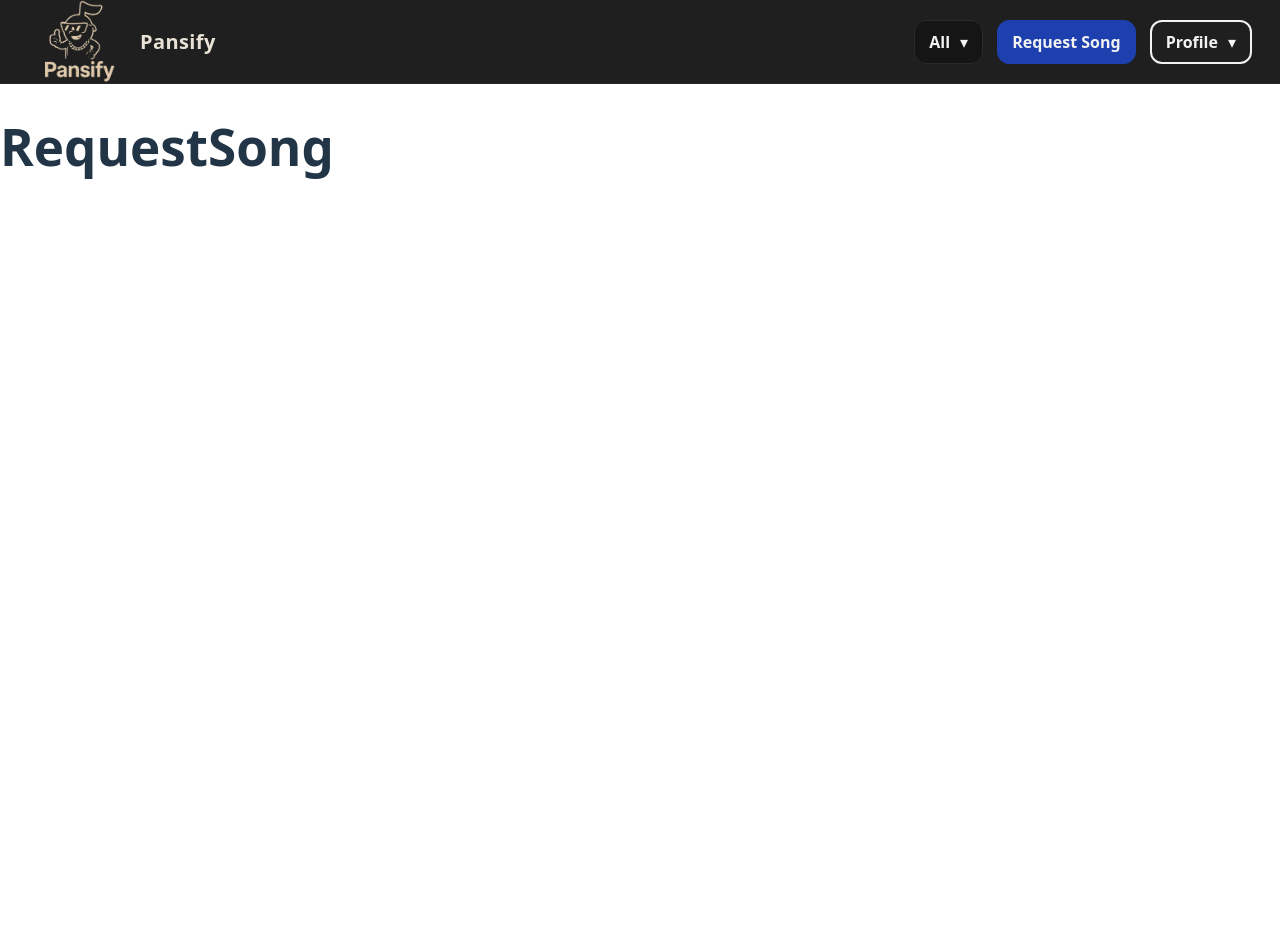
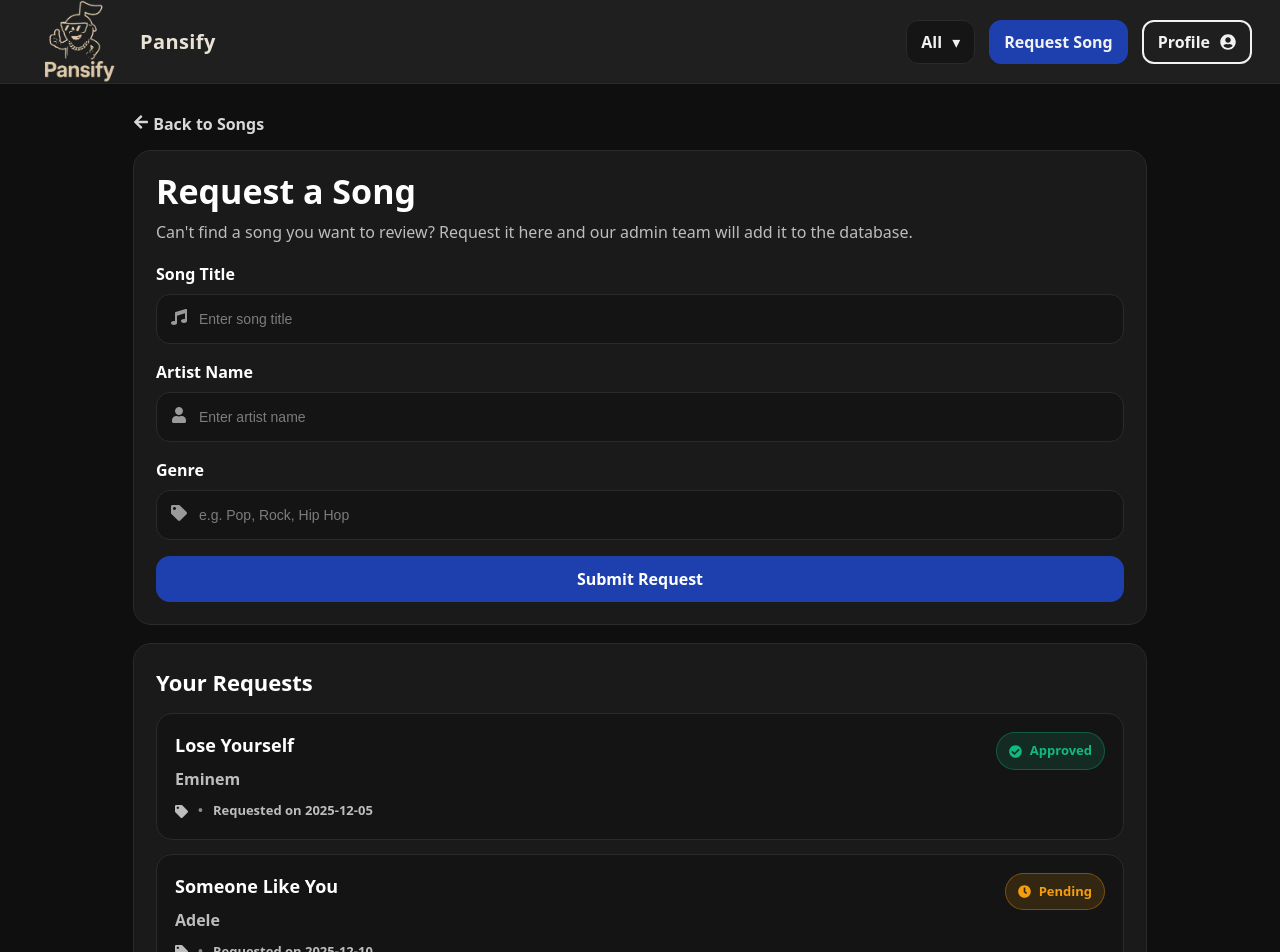
Before and after one commit to Abdalluhhourani54/pansify-frontend, a React (Vite) app: page /request-song in a window 1280 px wide. Shown: the top 952 px of the page. Before the commit the page ends 800 px from the top, so only its background shows below. Built offline with nearby package versions, Linux system fonts and the light colour scheme.

Commit message:
Hour build request song page and added icon using react icon

```diff
--- a/package.json
+++ b/package.json
@@ -12,6 +12,7 @@
   "dependencies": {
     "react": "^19.2.0",
     "react-dom": "^19.2.0",
+    "react-icons": "^5.5.0",
     "react-router-dom": "^7.12.0"
   },
   "devDependencies": {
--- a/src/components/AdminNavbar.jsx
+++ b/src/components/AdminNavbar.jsx
@@ -1,5 +1,6 @@
 import { Link } from "react-router-dom";
 import { useState } from "react";
+import { FaUserCircle, FaSignOutAlt } from "react-icons/fa";
 import "../styles/navbar.css";
 import logo from "../assets/Pansify logo.png";
 
@@ -60,7 +61,10 @@ export default function AdminNavbar() {
             type="button"
             onClick={() => { setProfileOpen(!profileOpen); setGenreOpen(false); }}
           >
-            Profile <span>▾</span>
+            Profile <FaUserCircle />
+
+
+                <span>▾</span>
           </button>
 
           {profileOpen && (
@@ -72,7 +76,10 @@ export default function AdminNavbar() {
               <div className="dd-sep" />
 
               <button className="dd-item" type="button" onClick={() => { alert("Logout UI only"); closeAll(); }}>
-                Logout
+                 Logout
+
+                <FaSignOutAlt />
+
               </button>
             </div>
           )}
--- a/src/components/UserNavbar.jsx
+++ b/src/components/UserNavbar.jsx
@@ -1,5 +1,7 @@
 import { Link } from "react-router-dom";
 import { useState } from "react";
+import { FaUserCircle, FaSignOutAlt } from "react-icons/fa";
+
 import "../styles/navbar.css";
 import logo from "../assets/Pansify logo.png";
 
@@ -66,13 +68,17 @@ export default function UserNavbar() {
             type="button"
             onClick={() => { setProfileOpen(!profileOpen); setGenreOpen(false); }}
           >
-            Profile <span>▾</span>
+            Profile <FaUserCircle />
+
+
           </button>
 
           {profileOpen && (
             <div className="dd-menu">
               <button className="dd-item" type="button" onClick={() => { alert("Logout UI only"); closeAll(); }}>
                 Logout
+            <FaSignOutAlt />
+
               </button>
             </div>
           )}
--- a/src/pages/RequestSong.jsx
+++ b/src/pages/RequestSong.jsx
@@ -1,3 +1,166 @@
+import { useState } from "react";
+import { Link } from "react-router-dom";
+import { FaMusic, FaUser, FaTag, FaArrowLeft,FaClock,FaTimesCircle,FaCheckCircle } from "react-icons/fa";
+import "../styles/requestSong.css";
+
 export default function RequestSong() {
-  return <h1>RequestSong</h1>;
+  const [title, setTitle] = useState("");
+  const [artist, setArtist] = useState("");
+  const [genre, setGenre] = useState("");
+
+  const [requests, setRequests] = useState([
+    {
+      id: 1,
+      title: "Lose Yourself",
+      artist: "Eminem",
+      genre: "Hip Hop",
+      date: "2025-12-05",
+      status: "Approved",
+    },
+    {
+      id: 2,
+      title: "Someone Like You",
+      artist: "Adele",
+      genre: "Pop",
+      date: "2025-12-10",
+      status: "Pending",
+    },
+  ]);
+
+  const handleSubmit = (e) => {
+    e.preventDefault();
+
+    const newRequest = {
+      id: Date.now(),
+      title: title.trim(),
+      artist: artist.trim(),
+      genre: genre.trim(),
+      date: new Date().toISOString().slice(0, 10),
+      status: "Pending",
+    };
+
+    setRequests([newRequest, ...requests]);
+
+    setTitle("");
+    setArtist("");
+    setGenre("");
+  };
+
+  return (
+    <div className="rs-page">
+      <div className="rs-container">
+        <Link className="rs-back" to="/home">
+
+                <FaArrowLeft />   Back to Songs
+        </Link>
+
+        {/* FORM CARD */}
+        <div className="rs-card">
+          <h1 className="rs-title">Request a Song</h1>
+          <p className="rs-subtitle">
+            Can't find a song you want to review? Request it here and our admin team
+            will add it to the database.
+          </p>
+
+          <form className="rs-form" onSubmit={handleSubmit}>
+            <div className="rs-field">
+              <label className="rs-label">Song Title</label>
+              <div className="rs-inputWrap">
+
+                <span className="rs-icon">
+                <FaMusic />
+                </span>
+
+                <input
+                  className="rs-input"
+                  placeholder="Enter song title"
+                  value={title}
+                  onChange={(e) => setTitle(e.target.value)}
+                  required
+                />
+              </div>
+            </div>
+
+            <div className="rs-field">
+              <label className="rs-label">Artist Name</label>
+              <div className="rs-inputWrap">
+                <span className="rs-icon">
+                 <FaUser/>
+                </span>
+
+                <input
+                  className="rs-input"
+                  placeholder="Enter artist name"
+                  value={artist}
+                  onChange={(e) => setArtist(e.target.value)}
+                  required
+                />
+              </div>
+            </div>
+
+            <div className="rs-field">
+              <label className="rs-label">Genre</label>
+              <div className="rs-inputWrap">
+
+                <span className="rs-icon">
+                <FaTag />
+                </span>
+
+                <input
+                  className="rs-input"
+                  placeholder="e.g. Pop, Rock, Hip Hop"
+                  value={genre}
+                  onChange={(e) => setGenre(e.target.value)}
+                  required
+                />
+              </div>
+            </div>
+
+            <button className="rs-btn" type="submit">
+              Submit Request
+            </button>
+          </form>
+        </div>
+
+        {/* REQUESTS LIST */}
+        <div className="rs-card rs-card--list">
+          <h2 className="rs-sectionTitle">Your Requests</h2>
+
+          <div className="rs-list">
+            {requests.map((r) => (
+              <div className="rs-item" key={r.id}>
+                <div className="rs-itemLeft">
+                  <h3 className="rs-itemTitle">{r.title}</h3>
+                  <p className="rs-itemArtist">{r.artist}</p>
+
+                  <div className="rs-itemMeta">
+
+                <FaTag />
+
+                    <span className="rs-metaDot">•</span>
+                    <span className="rs-metaDate">Requested on {r.date}</span>
+                  </div>
+                </div>
+
+                <div className="rs-itemRight">
+                  <span
+                    className={
+                      r.status === "Approved"
+                        ? "rs-badge rs-badge--approved"
+                        : r.status === "Rejected"
+                        ? "rs-badge rs-badge--rejected"
+                        : "rs-badge rs-badge--pending"
+                    }
+                  >
+                    {r.status === "Approved" ? <FaCheckCircle /> : r.status === "Rejected" ? <FaTimesCircle />  : <FaClock /> }
+                    {r.status}
+                  </span>
+                </div>
+              </div>
+            ))}
+          </div>
+        </div>
+      </div>
+    </div>
+  );
 }
--- /dev/null
+++ b/src/styles/requestSong.css
@@ -0,0 +1,184 @@
+.rs-page {
+  background: #0f0f0f;
+  min-height: calc(100vh - 84px);
+  padding: 28px 0;
+}
+
+.rs-container {
+  width: 100%;
+  max-width: 1050px;
+  margin: 0 auto;
+  padding: 0 18px;
+}
+
+.rs-back {
+  display: inline-block;
+  color: #d8d8d8;
+  text-decoration: none;
+  font-weight: 700;
+  margin-bottom: 14px;
+}
+
+.rs-back:hover {
+  text-decoration: underline;
+}
+
+.rs-card {
+  background: #1a1a1a;
+  border: 1px solid #2a2a2a;
+  border-radius: 18px;
+  padding: 22px;
+}
+
+.rs-card--list {
+  margin-top: 18px;
+}
+
+.rs-title {
+  margin: 0;
+  font-size: 34px;
+  font-weight: 900;
+  color: #ffffff;
+}
+
+.rs-subtitle {
+  margin: 10px 0 18px;
+  color: #bdbdbd;
+  line-height: 1.5;
+}
+
+.rs-form {
+  display: grid;
+  gap: 16px;
+}
+
+.rs-field {
+  display: grid;
+  gap: 8px;
+}
+
+.rs-label {
+  color: #ffffff;
+  font-weight: 800;
+}
+
+.rs-inputWrap {
+  display: flex;
+  align-items: center;
+  gap: 10px;
+
+  background: #141414;
+  border: 1px solid #2a2a2a;
+  border-radius: 14px;
+  padding: 12px 14px;
+}
+
+.rs-icon {
+  color: #9a9a9a;
+  font-size: 16px;
+}
+
+.rs-input {
+  width: 100%;
+  border: none;
+  outline: none;
+  background: transparent;
+  color: #ffffff;
+  font-size: 14px;
+}
+
+.rs-input::placeholder {
+  color: #7c7c7c;
+}
+
+.rs-btn {
+  height: 46px;
+  border: none;
+  border-radius: 14px;
+  background: #1e40af;
+  color: #ffffff;
+  font-weight: 900;
+  cursor: pointer;
+}
+
+.rs-btn:hover {
+  filter: brightness(1.1);
+}
+
+.rs-sectionTitle {
+  margin: 0 0 14px;
+  font-size: 22px;
+  font-weight: 900;
+  color: #ffffff;
+}
+
+.rs-list {
+  display: grid;
+  gap: 14px;
+}
+
+.rs-item {
+  background: #141414;
+  border: 1px solid #2a2a2a;
+  border-radius: 16px;
+  padding: 18px;
+
+  display: flex;
+  justify-content: space-between;
+  gap: 14px;
+}
+
+.rs-itemTitle {
+  margin: 0;
+  font-size: 18px;
+  font-weight: 900;
+  color: #ffffff;
+}
+
+.rs-itemArtist {
+  margin: 8px 0 10px;
+  color: #bdbdbd;
+  font-weight: 600;
+}
+
+.rs-itemMeta {
+  display: flex;
+  align-items: center;
+  gap: 10px;
+  color: #bdbdbd;
+  font-size: 13px;
+  font-weight: 600;
+}
+
+.rs-metaDot {
+  opacity: 0.7;
+}
+
+.rs-badge {
+  display: inline-flex;
+  align-items: center;
+  gap: 8px;
+  padding: 8px 12px;
+  border-radius: 999px;
+  font-weight: 900;
+  font-size: 13px;
+  border: 1px solid transparent;
+}
+
+.rs-badge--approved {
+  background: rgba(16, 185, 129, 0.14);
+  border-color: rgba(16, 185, 129, 0.35);
+  color: #10b981;
+}
+
+.rs-badge--pending {
+  background: rgba(245, 158, 11, 0.14);
+  border-color: rgba(245, 158, 11, 0.35);
+  color: #f59e0b;
+}
+
+.rs-badge--rejected {
+  background: rgba(239, 68, 68, 0.14);
+  border-color: rgba(239, 68, 68, 0.35);
+  color: #ef4444;
+}
```
Also changed, not shown: 1 other file (tests, documents, lock files or other folders).
